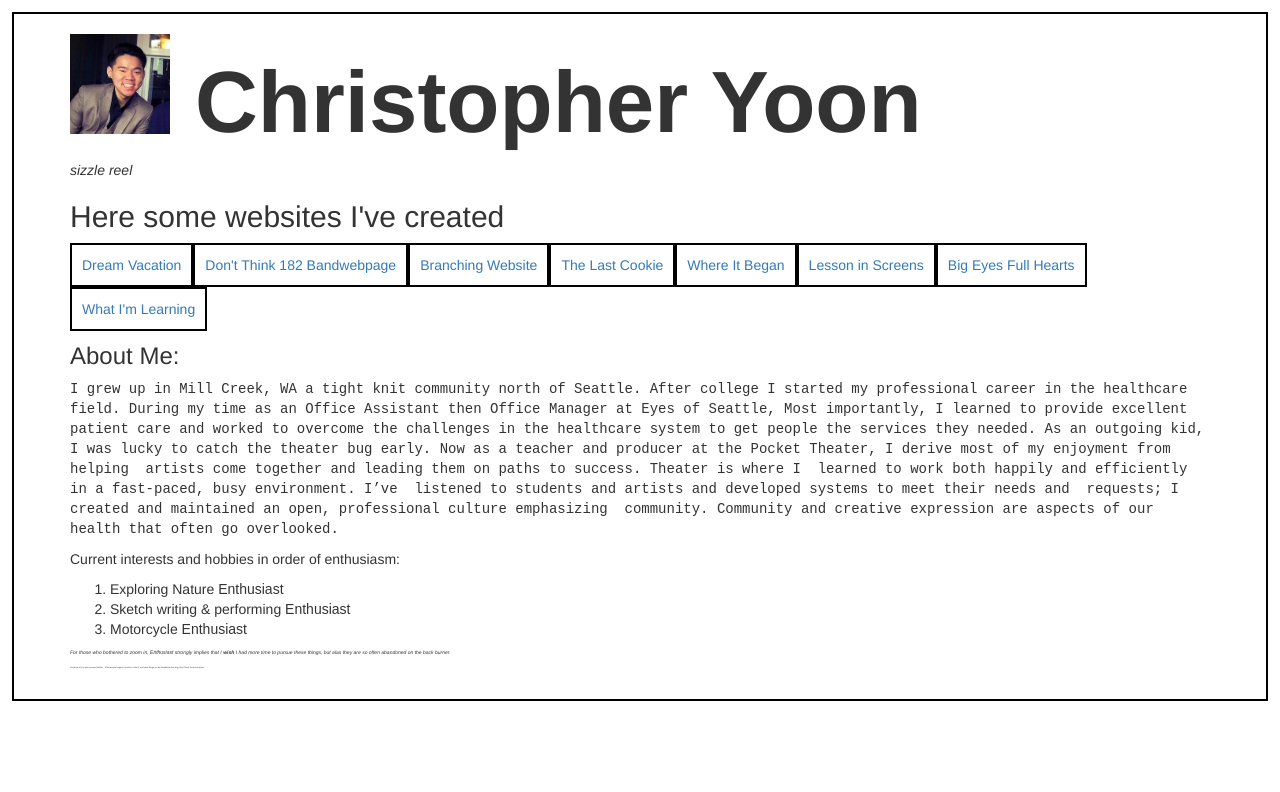
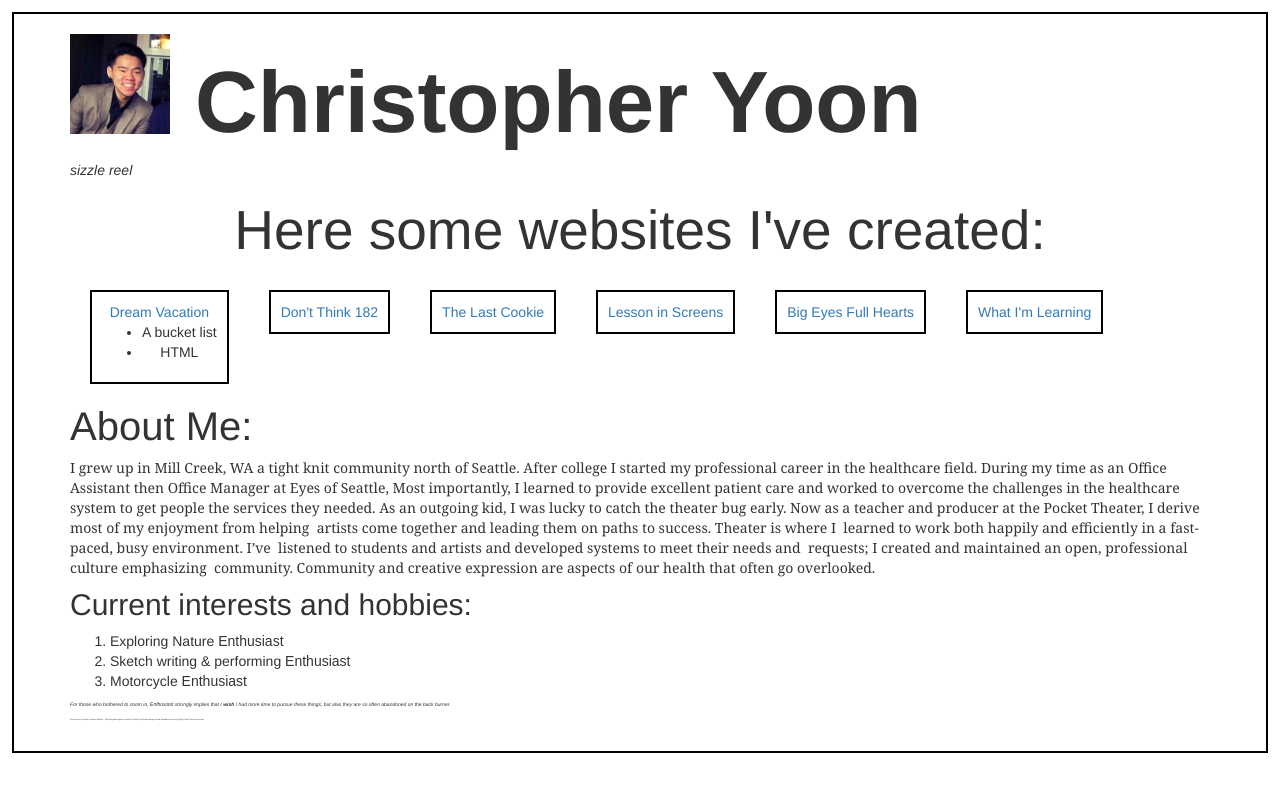
Before and after one commit to chyoon2/portfolio, a plain HTML site: page index.html in a window 1280 px wide. Drawn offline with nearby package versions, Linux system fonts and the light colour scheme.

Commit message:
add changes to font size, classes, and floats.

```diff
--- a/css/styles.css
+++ b/css/styles.css
@@ -10,20 +10,33 @@ img {
   clear: both;
   margin-right: 25px;
 }
-h1{
+h1 {
   font-size: 87px;
+}
+h2 {
+  font-size: 55px;
+  text-align: center;
 }
 .web {
   float:left;
   border: 2px solid rgb(0, 0, 0);
   padding: 10px;
+  margin: 20px;
+  text-align: center;
 }
-
-h2 {
-  font-size 55px;
+h3 {
+  clear: both;
+  font-size: 40px;
+}
+h4 {
+  font-size: 30px;
+}
+  ul {
+  text-align: center;
 }
 p.about{
-  font-family: 'Courier New', Courier, monospace;
+  clear: both;
+  font-family: Georgia, 'Times New Roman', Times, serif;
   font-style: 12px;
 }
 .time {
--- a/index.html
+++ b/index.html
@@ -10,35 +10,30 @@
         <img src="img/0.jpg" alt="A photo of Christopher.">
         <h1><strong>Christopher Yoon</strong></h1>
         <p><em>sizzle reel</em></p>
-        <h2>Here some websites I've created</h2>
+        <h2>Here some websites I've created:</h2>
+        <div class="web">
+            <a href="https://github.com/chyoon2/vacation.git">Dream Vacation</a>
+
+              <ul>
+                <li>A bucket list</li>
+                <li>HTML</li>
+              </ul>
+            </div>
           <figure class="web">
-            <a href="https://github.com/chyoon2/vacation.git">Dream Vacation</a></li>
+            <a href="https://github.com/chyoon2/bandwebpage.git">Don't Think 182</a>
           </figure>
           <figure class="web">
-            <a href="https://github.com/chyoon2/bandwebpage.git">Don't Think 182 Bandwebpage</a></li>
+            <a href="https://github.com/chyoon2/Cookie-Recipe.git">The Last Cookie</a>
           </figure>
           <figure class="web">
-            <a href="https://github.com/chyoon2/branchingwebsite.git">Branching Website</a></li>
+            <a href="https://github.com/chyoon2/Media-Queries-Practice.git">Lesson in Screens</a>
           </figure>
           <figure class="web">
-            <a href="https://github.com/chyoon2/Cookie-Recipe.git">The Last Cookie</a></li>
+            <a href="https://github.com/chyoon2/animal-shelter.git">Big Eyes Full Hearts</a>
           </figure>
           <figure class="web">
-            <a href="https://github.com/chyoon2/MyFirstWebpage">Where It Began</a></li>
+            <a href="https://github.com/chyoon2/week-in-review.git">What I'm Learning</a>
           </figure>
-          <figure class="web">
-            <a href="https://github.com/chyoon2/Media-Queries-Practice.git">Lesson in Screens</a></li>
-          </figure>
-          <figure class="web">
-            <a href="https://github.com/chyoon2/animal-shelter.git">Big Eyes Full Hearts</a></li>
-          </figure>
-          <figure class="web">
-            <a href="https://github.com/chyoon2/week-in-review.git">What I'm Learning</a></li>
-          </figure>
-            </br>
-          </br>
-        </br>
-      </br>
             <h3>About Me:</h3>
             <p class="about"> I grew up in Mill Creek, WA a tight knit community north of Seattle. After college I started my professional career in the healthcare field.
               During my time as an Office Assistant then Office Manager at Eyes of Seattle, Most importantly, I learned to provide excellent patient care and worked to overcome
@@ -47,12 +42,14 @@
               to work both happily and efficiently in a fast-paced, busy environment. I’ve  listened to students and artists and developed systems to meet their needs and  requests;
               I created and maintained an open, professional culture emphasizing  community. Community and creative expression are aspects of our health that often go overlooked.
             </p>
-            <p>Current interests and hobbies in order of enthusiasm:</p>
-              <ol>
-                <li>Exploring Nature <span class="time">Enthusiast</span></li>
-                <li>Sketch writing & performing <span class="time">Enthusiast</span></li>
-                <li>Motorcycle <span class="time">Enthusiast</span></li>
-              </ol>
+            <h4>Current interests and hobbies:</h4>
+              <p>
+                <ol>
+                  <li>Exploring Nature <span class="time">Enthusiast</span></li>
+                  <li>Sketch writing & performing <span class="time">Enthusiast</span></li>
+                  <li>Motorcycle <span class="time">Enthusiast</span></li>
+                </ol>
+              </p>
             <p class="zoom"><em>For those who bothered to zoom in, <span class="time">Enthusiast</span> strongly implies that I <strong>wish</strong> I had more time to pursue these things, but alas they are so often abandoned on the back burner.</em></p>
             <p class="zoom-further"><em> For those of you who zoomed further... What people forget to mention is that if you leave things on the backburner too long, they'll burn the house down.</em></p>
       </div>
```
